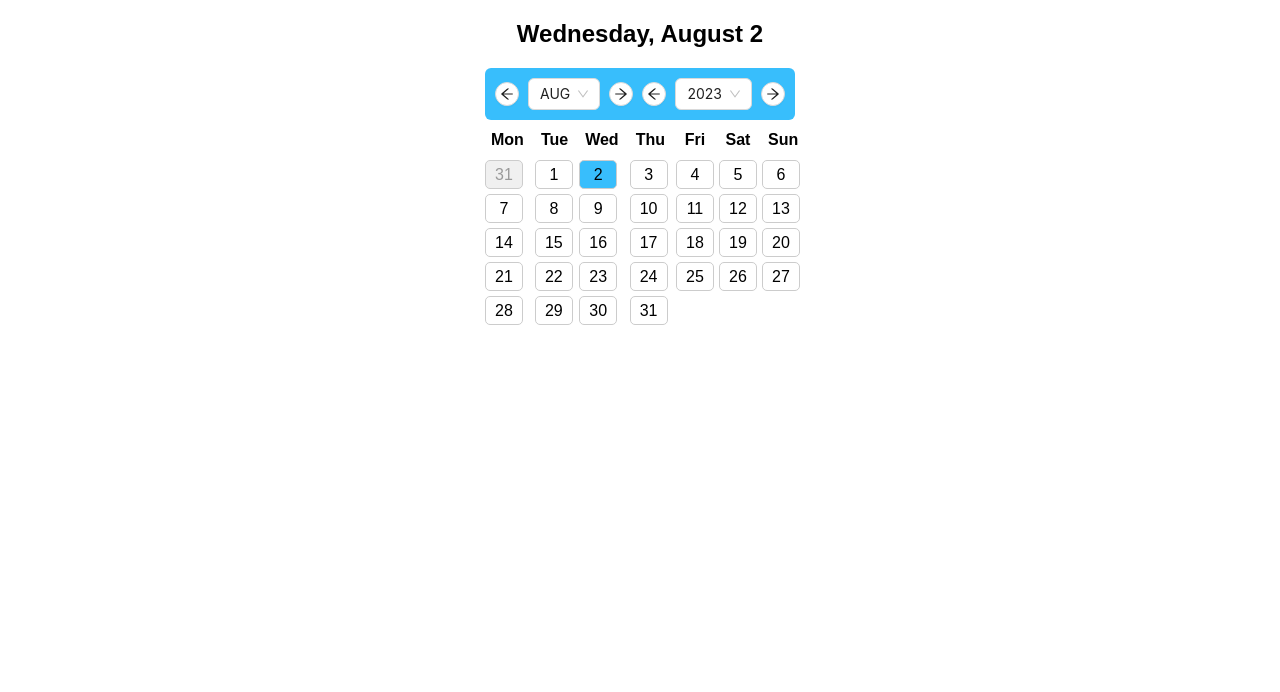
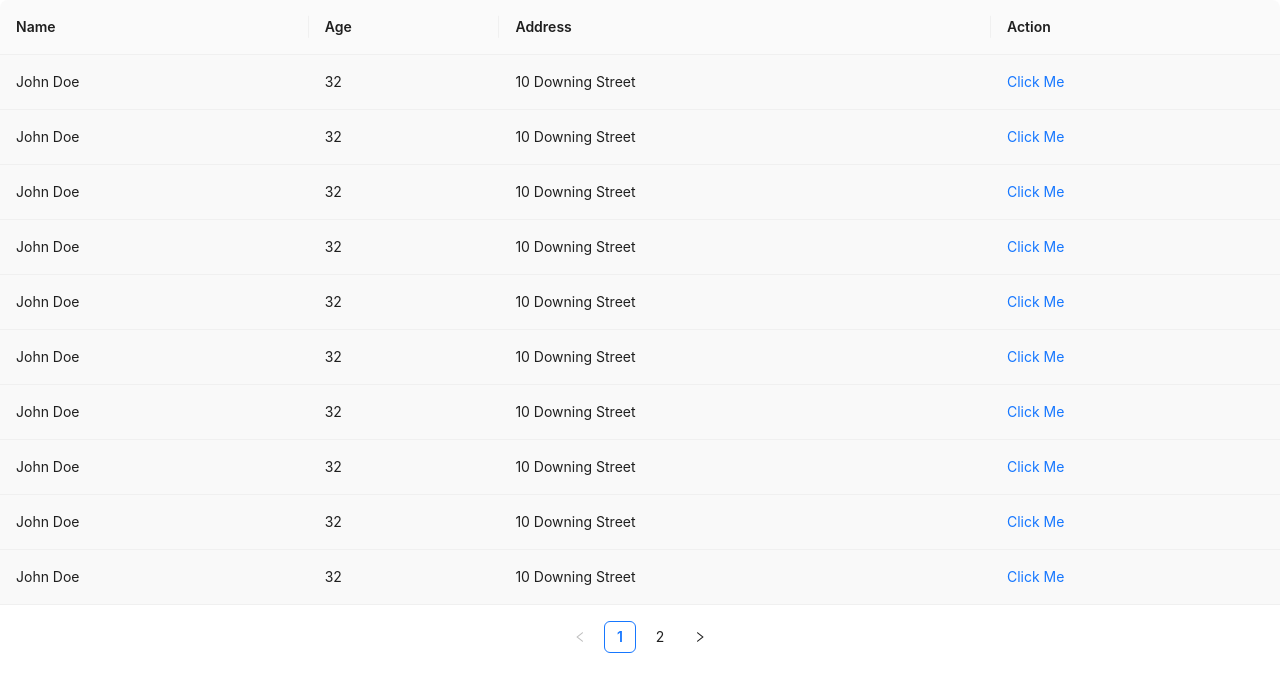
Before and after one commit to miroa88/React-Components, a React (Create React App) app: page / in a window 1280 px wide. Shown: the top 692 px of the page. Built offline with nearby package versions, Linux system fonts and the light colour scheme.

Commit message:
adding table

```diff
--- a/src/App.css
+++ b/src/App.css
@@ -45,3 +45,24 @@ img {
   width: 100%;
   height: auto;
 }
+
+.custom-pagination {
+  display: flex;
+  justify-content: center;
+  margin-top: 16px; /* Adjust as needed */
+}
+
+.ant-table-thead th {
+  background-color: #f0f0f0;
+  color: #333;
+}
+
+/* Target the table rows */
+.ant-table-tbody tr {
+  background-color: #f9f9f9;
+}
+
+/* Target the pagination component */
+.ant-pagination {
+  margin: 20px 0;
+}
--- a/src/App.js
+++ b/src/App.js
@@ -3,11 +3,11 @@ import { useState } from 'react';
 import PaginationComponent from './PaginationComponent';
 import './App.css';
 import CardSlider from './CardSlider';
-import Table from './Table';
+// import Table from './Table';
 import Layout from './Layout';
 import AutocompleteTextField from './AutocompleteTextField';
 import DatePicker from './DatePicker';
-
+import { Table } from 'antd';
 function App() {
   const initialInputValue = 'Initial Value';
   const inputValue = 'Current Value';
@@ -17,8 +17,123 @@ function App() {
 
   const [selectedValue, setSelectedValue] = useState('');
 
+
+  const dataSource = [
+    {
+      key: '1',
+      name: 'John Doe',
+      age: 32,
+      address: '10 Downing Street'
+    },
+    {
+      key: '2',
+      name: 'John Doe',
+      age: 32,
+      address: '10 Downing Street'
+    },
+    {
+      key: '3',
+      name: 'John Doe',
+      age: 32,
+      address: '10 Downing Street'
+    },
+    {
+      key: '4',
+      name: 'John Doe',
+      age: 32,
+      address: '10 Downing Street'
+    },
+    {
+      key: '5',
+      name: 'John Doe',
+      age: 32,
+      address: '10 Downing Street'
+    },
+    {
+      key: '6',
+      name: 'John Doe',
+      age: 32,
+      address: '10 Downing Street'
+    },
+    {
+      key: '7',
+      name: 'John Doe',
+      age: 32,
+      address: '10 Downing Street'
+    },
+    {
+      key: '8',
+      name: 'John Doe',
+      age: 32,
+      address: '10 Downing Street'
+    },
+    {
+      key: '9',
+      name: 'John Doe',
+      age: 32,
+      address: '10 Downing Street'
+    },
+    {
+      key: '10',
+      name: 'John Doe',
+      age: 32,
+      address: '10 Downing Street'
+    },
+    {
+      key: '11',
+      name: 'John Doe',
+      age: 32,
+      address: '10 Downing Street'
+    },
+    {
+      key: '12',
+      name: 'John Doe',
+      age: 32,
+      address: '10 Downing Street'
+    },
+  ];
+  const columns = [
+    {
+      title: 'Name',
+      dataIndex: 'name',
+    },
+    {
+      title: 'Age',
+      dataIndex: 'age',
+    },
+    {
+      title: 'Address',
+      dataIndex: 'address',
+    },
+    {
+      title: 'Action',
+      key: 'action',
+      render: (text, record) => (
+        <span>
+          {/* Add a clickable element inside the cell */}
+          <a onClick={() => handleRowClick(record)}>Click Me</a>
+        </span>
+      ),
+      onRow: (record) => ({
+        onClick: () => handleRowClick(record), // Attach the onClick event handler
+      }),
+    },
+  ];
+
+  const handleRowClick = (record) => {
+    console.log('Clicked row:', record);
+    // Perform any action you want with the clicked row's data
+  };
+
   return (
-
+    <Table
+    dataSource={dataSource}
+    columns={columns}
+    pagination={{
+      position: ['bottomCenter'],
+      className: 'custom-pagination', // Apply the custom class
+    }}
+  />
     // <Router>
     //   <Layout>
     //     <Routes>
@@ -51,9 +166,10 @@ function App() {
 //     style={{ width: 200 }}
 //   />
 // </div>
-<div>
-  <DatePicker />
-</div>
+//<div>
+//  <DatePicker />
+//</div>
+
   );
 }
 
```
